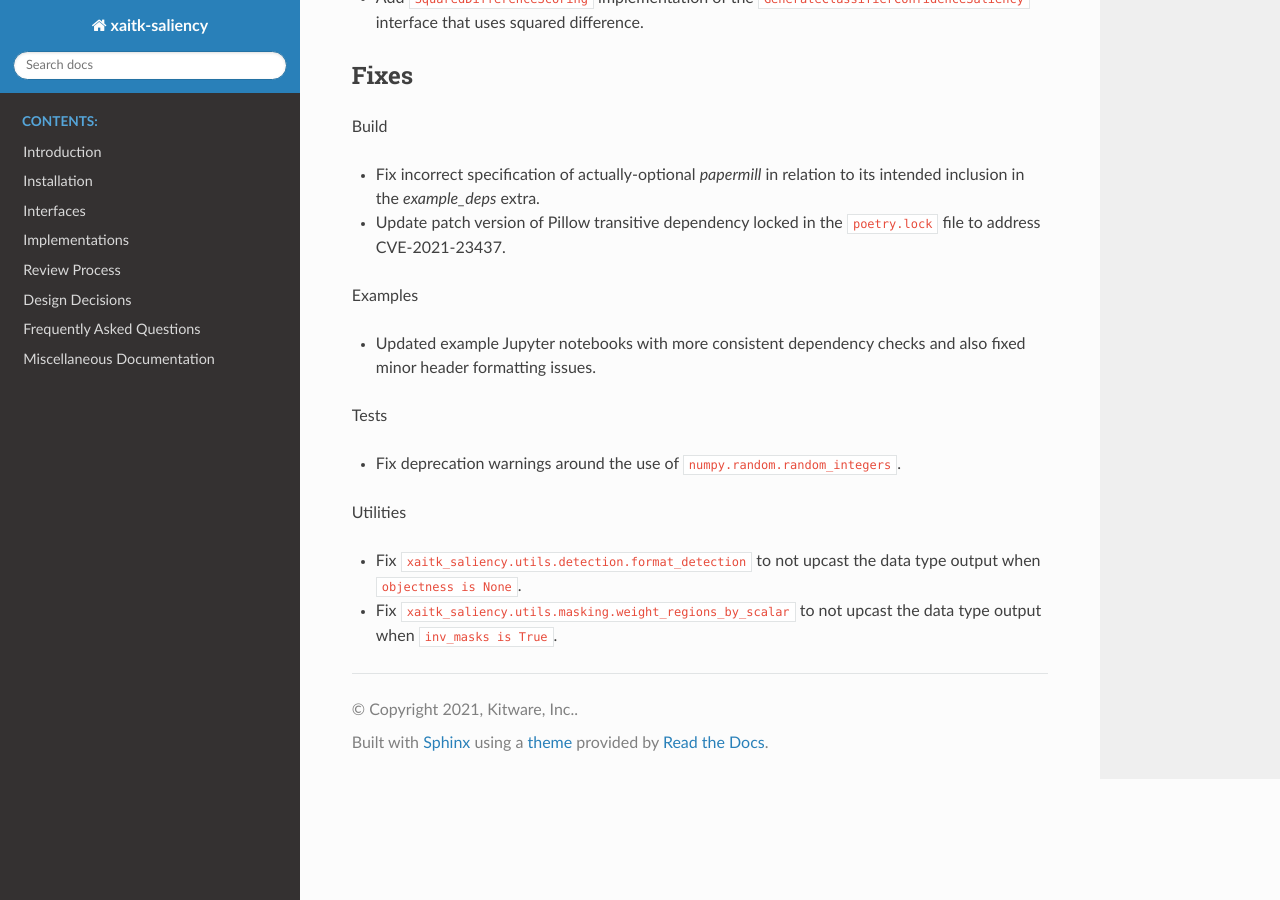
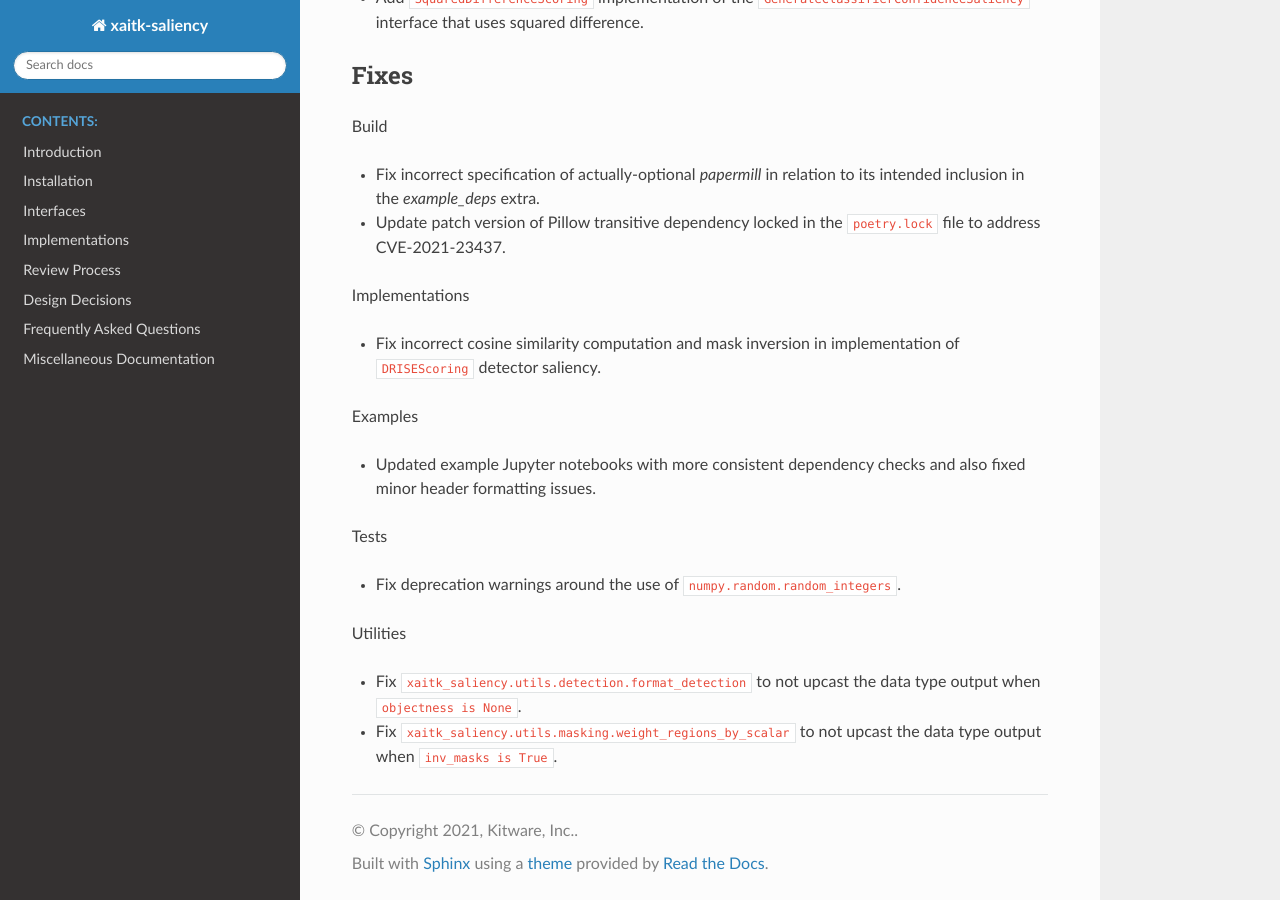
Before and after one commit to XAITK/xaitk-saliency, a Sphinx documentation site: the page built from docs/release_notes/pending_release.rst, in a window 1280 px wide and 900 px high, scrolled down 737 px. Built offline with Sphinx 7.4.7 and the Read the Docs theme 2.0.0, drawn with Linux system fonts in a browser that asks for light colours; pages that are not in the unit, such as notebooks, are missing from menus.

Commit message:
Fix bug in D-RISE Scoring implementation
* Fix cosine similarity computation
* Remove unneeded mask inversion

```diff
--- a/docs/release_notes/pending_release.rst
+++ b/docs/release_notes/pending_release.rst
@@ -43,6 +43,11 @@ Build
 * Update patch version of Pillow transitive dependency locked in the
   ``poetry.lock`` file to address CVE-2021-23437.
 
+Implementations
+
+* Fix incorrect cosine similarity computation and mask inversion in implementation of
+  ``DRISEScoring`` detector saliency.
+
 Examples
 
 * Updated example Jupyter notebooks with more consistent dependency checks and
```
Also changed, not shown: 3 other files.
